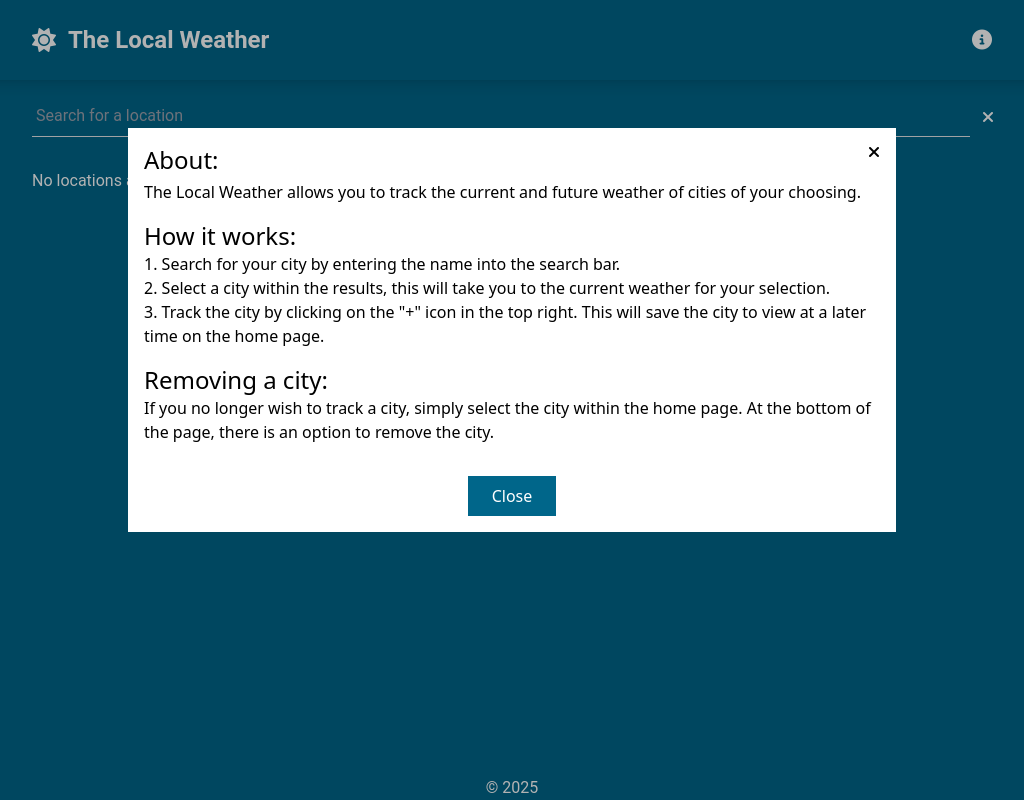
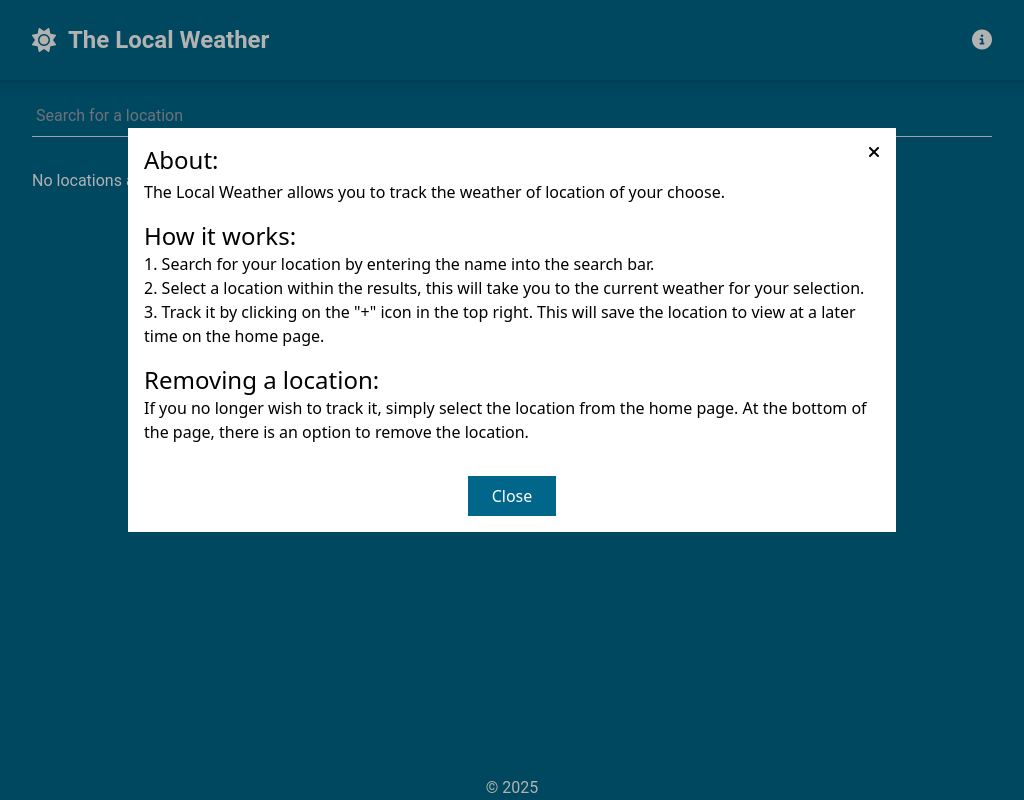
Before and after one commit to an1meshk/weather-app, a Nuxt app: page / in a window 1280 px wide. Both pictures are taken after a click on the icon 1110 px from the left and 40 px from the top of the page. Shown: the whole page, without its empty margins (128-1152 px from the left). Built offline with nearby package versions, Linux system fonts and the light colour scheme.

Commit message:
1. update modal msg 2. show clear input when text is entered 3. basic error handling

```diff
--- a/components/AsyncCityView.vue
+++ b/components/AsyncCityView.vue
@@ -1,5 +1,7 @@
 <template>
-    <div class="flex flex-col flex-1 items-center mx-4">
+    <div v-if="!weatherData" class="flex flex-col items-center text-white py-10">Oh, snapp! something went wrong, try
+        again.</div>
+    <div v-else class="flex flex-col flex-1 items-center mx-4">
         <!-- Banner -->
         <div v-if="route.query.preview" class="text-white p-4 bg-weather-secondary w-full text-center">
             <p>You are currently previewing {{ route.params.city }}'s weather. Click the "+" icon to start tracking
@@ -65,8 +67,7 @@
 <script setup>
 import { useRoute } from 'vue-router';
 
-const currLocalTime = ref(null)
-
+const isError = ref(false)
 const route = useRoute()
 const getWeatherData = async () => {
     try {
@@ -85,8 +86,8 @@ const getWeatherData = async () => {
         } else {
             return null
         }
-    } catch (err) {
-        console.log(err)
+    } catch {
+        isError.value = true
     }
 }
 
@@ -103,6 +104,8 @@ const removeCity = async () => {
 }
 
 const getLocalTimeFromOffsetArr = () => {
+    if (!weatherData.value) return
+
     const timezoneOffset = weatherData.value.timezone;
     const dt = weatherData.value.dt
     const localTimestamp = dt + timezoneOffset; // Offset is in seconds, dt is in seconds
--- a/components/CityCard.vue
+++ b/components/CityCard.vue
@@ -5,13 +5,13 @@
             <h3>{{ city.state ?? city.country }}</h3>
         </div>
         <div class="flex flex-col gap-2">
-            <p class="text-3xl self-end">{{ Math.round(city.weather.main.temp) }}&deg F</p>
+            <p class="text-3xl self-end">{{ Math.round(city.weather?.main.temp) }}&deg F</p>
             <div class="flex gap-2">
                 <span class="text-xs">
-                    H: {{ Math.round(city.weather.main.temp_max) }}&deg
+                    H: {{ Math.round(city.weather?.main.temp_max) }}&deg
                 </span>
                 <span class="text-xs">
-                    L: {{ Math.round(city.weather.main.temp_min) }}&deg
+                    L: {{ Math.round(city.weather?.main.temp_min) }}&deg
                 </span>
             </div>
         </div>
--- a/components/CityList.vue
+++ b/components/CityList.vue
@@ -1,14 +1,23 @@
 <template>
-    <div v-for="city in savedCities" :key="city.id">
-        <CityCard :city="city" @click="goToCityView(city)" />
+    <div>
+        <div v-if="isFetching == true">
+            <CityCardSkeleton />
+        </div>
+        <template v-else-if="savedCities.length !== 0">
+            <div v-for="city in savedCities" :key="city.id" class="py-2">
+                <CityCard :city="city" @click="goToCityView(city)" />
+            </div>
+        </template>
+        <div v-else>
+            <p>No locations added. To start tracking a location, search in the field above.</p>
+        </div>
     </div>
-    <p v-if="savedCities?.length === 0">
-        No locations added. To start tracking a location, search in the field above.
-    </p>
 </template>
 
 <script setup>
 const savedCities = ref([])
+const isFetching = ref(false)
+
 const getCities = async () => {
     try {
         if (localStorage.getItem('savedCities')) {
@@ -25,6 +34,8 @@ const getCities = async () => {
                     lat: city.coords.lat,
                     lon: city.coords.lon
                 }
+            }, {
+                client: true
             })
         )
     })
@@ -39,7 +50,14 @@ const getCities = async () => {
     })
 }
 
-await getCities()
+try {
+    isFetching.value = true
+    await getCities()
+} catch {
+
+} finally {
+    isFetching.value = false
+}
 
 const goToCityView = async (city) => {
     const routePath = `weather/${city.city}~${city.country}`
--- a/components/SiteNavigation.vue
+++ b/components/SiteNavigation.vue
@@ -17,31 +17,30 @@
           <div class="text-black">
             <h1 class="text-2xl mb-1">About:</h1>
             <p class="mb-4">
-              The Local Weather allows you to track the current and
-              future weather of cities of your choosing.
+              The Local Weather allows you to track the weather of location of your choose.
             </p>
             <h2 class="text-2xl">How it works:</h2>
             <ol class="list-decimal list-inside mb-4">
               <li>
-                Search for your city by entering the name into the
+                Search for your location by entering the name into the
                 search bar.
               </li>
               <li>
-                Select a city within the results, this will take
+                Select a location within the results, this will take
                 you to the current weather for your selection.
               </li>
               <li>
-                Track the city by clicking on the "+" icon in the
-                top right. This will save the city to view at a
+                Track it by clicking on the "+" icon in the
+                top right. This will save the location to view at a
                 later time on the home page.
               </li>
             </ol>
 
-            <h2 class="text-2xl">Removing a city:</h2>
+            <h2 class="text-2xl">Removing a location:</h2>
             <p>
-              If you no longer wish to track a city, simply select
-              the city within the home page. At the bottom of the
-              page, there is an option to remove the city.
+              If you no longer wish to track it, simply select
+              the location from the home page. At the bottom of the
+              page, there is an option to remove the location.
             </p>
           </div>
         </BaseModal>
--- /dev/null
+++ b/error.vue
@@ -0,0 +1,16 @@
+<template>
+    <div>
+        <h2>Oh, snapp! something went wrong</h2>
+        <button @click="handleError">Try Again</button>
+    </div>
+</template>
+
+<script setup lang="ts">
+import type { NuxtError } from '#app'
+
+const props = defineProps({
+    error: Object as () => NuxtError
+})
+
+const handleError = () => clearError({ redirect: '/' })
+</script>
--- a/pages/index.vue
+++ b/pages/index.vue
@@ -5,13 +5,13 @@
                 <input v-model="searchQuery" @input="debouncedSearch" type="text" placeholder="Search for a location"
                     class="py-2 px-1 w-full bg-transparent border-b focus:border-weather-secondary focus:outline-none focus:shadow-sm"
                     maxlength="35">
-                <i class="fa-solid fa-xmark w-[10px]" @click="clearInput"></i>
+                <i v-if="searchQuery" class="fa-solid fa-xmark w-[10px]" @click="clearInput"></i>
             </div>
-            <ul v-if="searchResults"
+            <ul v-if="searchResults || searchError"
                 class="absolute bg-weather-secondary text-white w-full shadow-md py-2 px-1 top-[66px]">
-                <p v-if="searchError">Oh, snapp! something went wrong try again.</p>
+                <p v-if="searchError == true">Oh, snapp! something went wrong, try again.</p>
 
-                <p v-if="!searchError && searchResults?.length === 0">No results match your input, try a different
+                <p v-else-if="!searchError && searchResults?.length === 0">No results match your input, try a different
                     location.
                 </p>
 
@@ -25,12 +25,9 @@
             </ul>
         </div>
         <div class="flex flex-col gap-3 mb-2">
-            <Suspense>
+            <client-only>
                 <CityList />
-                <template #fallback>
-                    <CityCardSkeleton />
-                </template>
-            </Suspense>
+            </client-only>
         </div>
     </main>
 </template>
@@ -41,19 +38,19 @@ import { uid } from 'uid'
 
 const searchQuery = ref("")
 const searchResults = ref(null)
-const searchError = ref(null)
+const searchError = ref(false)
 
 useHead({
     titleTemplate: 'Home %s'
 })
+
 const getSearchResult = async () => {
     if (searchQuery === "") {
         searchResults.value = null
         return
     }
 
-    try {
-        const { data } = await useFetch('/api/geocoding', {
+    const { data, error } = await useFetch('/api/geocoding', {
         immediate: false,
         query: {
             searchText: searchQuery
@@ -61,8 +58,11 @@ const getSearchResult = async () => {
         transform: data => {
             searchResults.value = data
         }
+    }, {
+        client: true
     })
-    } catch {
+
+    if (error.value) {
         searchError.value = true
     }
 }
@@ -115,5 +115,6 @@ const previewCity = async (searchResult) => {
 
 const clearInput = () => {
     searchQuery.value = null
+    searchError.value = false
 }
 </script>
```
Lines whose indentation alone changed are shown as unchanged.
